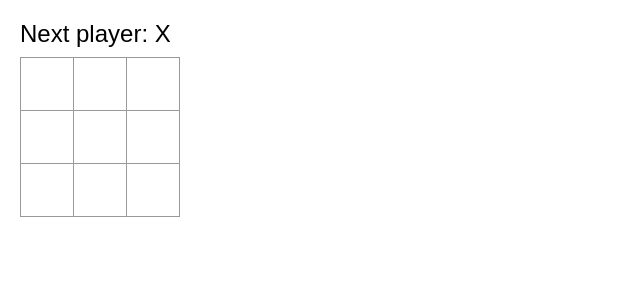
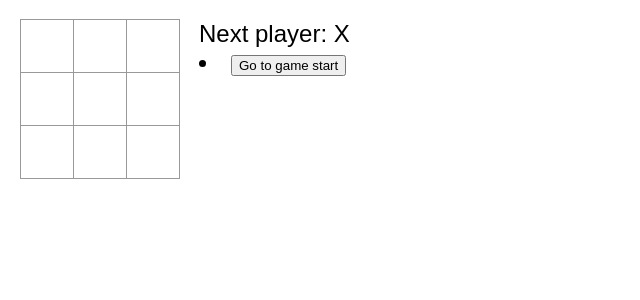
Before and after one commit to mrkajetanp/web-development, a React (Create React App) app in the folder React/Projects/game-tutorial/: page / in a window 1280 px wide. Shown: the top 300 px of the page, without its empty margins (0-640 px from the left). Built offline with nearby package versions, Linux system fonts and the light colour scheme.

Commit message:
[React] Tutorial - Storing history

```diff
--- a/React/Projects/game-tutorial/src/Board.tsx
+++ b/React/Projects/game-tutorial/src/Board.tsx
@@ -1,74 +1,26 @@
 import React from 'react';
 import Square from './Square';
 
-function calculateWinner(squares: any) {
-    let lines = [
-        [0, 1, 2],
-        [3, 4, 5],
-        [6, 7, 8],
-        [0, 3, 6],
-        [1, 4, 7],
-        [2, 5, 8],
-        [0, 4, 8],
-        [2, 4, 6],
-    ];
-
-    for (let i = 0 ; i < lines.length ; i++) {
-        let [a, b, c] = lines[i];
-        if (squares[a] && squares[a] === squares[b] && squares[a] === squares[c]) {
-            return squares[a];
-        }
-    }
-
-    return null;
-}
-
 class Board extends React.Component {
-    state: {squares: Array<string | null>, xIsNext: boolean};
+    props: {squares: Array<string | null>, onClick: (n: number) => void};
 
     constructor(props: any) {
         super(props);
-        this.state = {
-            squares: Array(9).fill(null),
-            xIsNext: true,
-        };
-    }
-
-    handleClick = (i: number) => {
-        let squares = this.state.squares.slice();
-
-        if (calculateWinner(squares) || squares[i]) {
-            return;
-        }
-
-        squares[i] = this.state.xIsNext ? 'X' : 'O';
-        this.setState({
-            squares: squares,
-            xIsNext: !this.state.xIsNext,
-        });
+        this.props = props;
     }
 
     renderSquare(i: any) {
         return (
             <Square
-                value={this.state.squares[i]}
-                onClick={() => this.handleClick(i)}
+                value={this.props.squares[i]}
+                onClick={() => this.props.onClick(i)}
             />
         );
     }
 
     render() {
-        let winner = calculateWinner(this.state.squares);
-        let status;
-        if (winner) {
-            status = "Winner: " + winner;
-        } else {
-            status = "Next player: " + (this.state.xIsNext ? 'X' : 'O');
-        }
-
         return (
             <div>
-                <div className="status">{status}</div>
                 <div className="board-row">
                     {this.renderSquare(0)}
                     {this.renderSquare(1)}
--- a/React/Projects/game-tutorial/src/Game.tsx
+++ b/React/Projects/game-tutorial/src/Game.tsx
@@ -1,16 +1,93 @@
 import React from 'react';
 import Board from './Board';
 
+function calculateWinner(squares: any) {
+    let lines = [
+        [0, 1, 2],
+        [3, 4, 5],
+        [6, 7, 8],
+        [0, 3, 6],
+        [1, 4, 7],
+        [2, 5, 8],
+        [0, 4, 8],
+        [2, 4, 6],
+    ];
+
+    for (let i = 0 ; i < lines.length ; i++) {
+        let [a, b, c] = lines[i];
+        if (squares[a] && squares[a] === squares[b] && squares[a] === squares[c]) {
+            return squares[a];
+        }
+    }
+
+    return null;
+}
+
 class Game extends React.Component {
+    state: {history: Array<{ squares: Array<string | null> }>, xIsNext: boolean};
+
+    constructor(props: any) {
+        super(props);
+        this.state = {
+            history: [{
+                squares: Array(9).fill(null),
+            }],
+            xIsNext: true,
+        };
+    }
+
+    handleClick = (i: number) => {
+        let history = this.state.history;
+        let current = history[history.length-1];
+        let squares = current.squares.slice();
+
+        if (calculateWinner(squares) || squares[i]) {
+            return;
+        }
+
+        squares[i] = this.state.xIsNext ? 'X' : 'O';
+        this.setState({
+            history: history.concat([{
+                squares: squares,
+            }]),
+            xIsNext: !this.state.xIsNext,
+        });
+    }
+
     render() {
+        let history = this.state.history;
+        let current = history[history.length - 1];
+        let winner = calculateWinner(current.squares);
+
+        let moves = history.map((step, move) => {
+            let desc = move ?
+                'Go to move #' + move :
+                'Go to game start';
+            return (
+                <li>
+                    <button onClick={() => this.jumpTo(move)}>{desc}</button>
+                </li>
+            );
+        });
+
+        let status;
+        if (winner) {
+            status = "Winner: " + winner;
+        } else {
+            status = "Next player: " + (this.state.xIsNext ? 'X' : 'O');
+        }
+
         return (
             <div className="game">
                 <div className="game-board">
-                    <Board />
+                    <Board
+                        squares={current.squares}
+                        onClick={(i: number) => this.handleClick(i)}
+                    />
                     </div>
                 <div className="game-info">
-                    <div>{/* status */}</div>
-                    <div>{/* TODO */}</div>
+                    <div>{status}</div>
+                    <div>{moves}</div>
                 </div>
             </div>
         );
```
